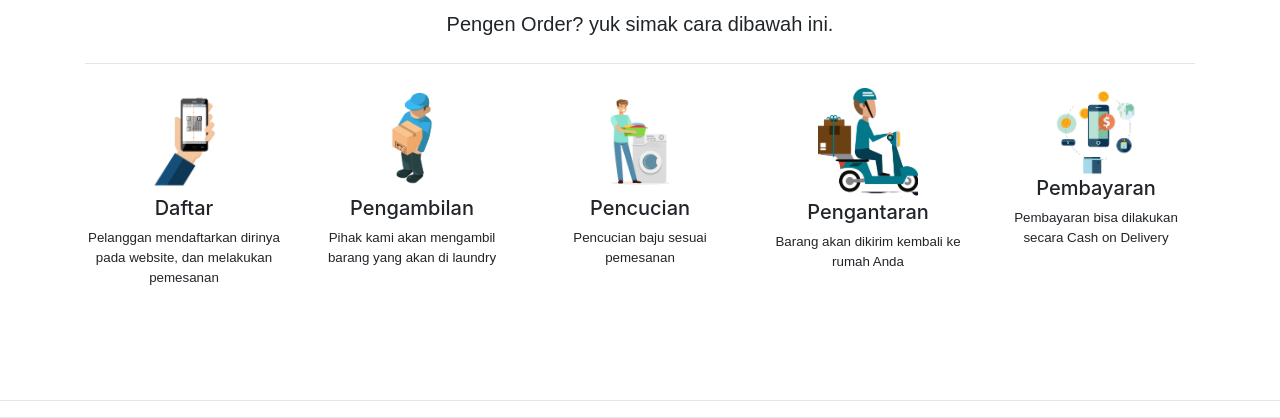
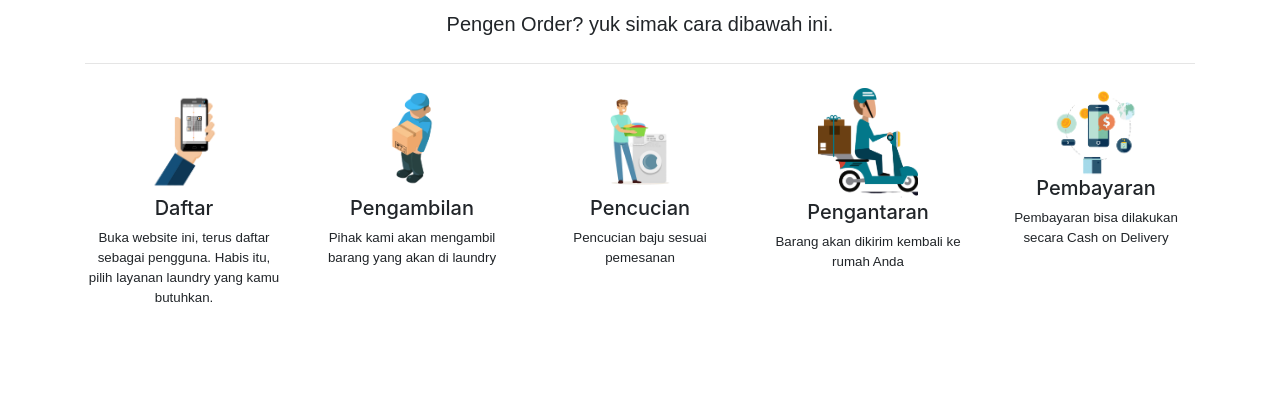
Before and after one commit to haikal5352/laundryu9, a PHP site: page /laundry/ in a window 1280 px wide. Shown: the part 883-1301 px from the top of the page. Run offline with PHP 8.4, Linux system fonts and the light colour scheme; data comes from the database, SQL or seed files in the repository; some libraries are stand-ins or nearby versions.

Commit message:
perubahan tutorial order no 1

```diff
--- a/index.php
+++ b/index.php
@@ -79,7 +79,7 @@ $rows = $pdo->getHarga();
                     <div class="col-sm text-center">
                         <img src="images/img3.png" width="135px">
                         <h5>Daftar</h5>
-                        <p>Pelanggan mendaftarkan dirinya pada website, dan melakukan pemesanan</p>
+                        <p>Buka website ini, terus daftar sebagai pengguna. Habis itu, pilih layanan laundry yang kamu butuhkan.</p>
                     </div>
                     <div class="col-sm text-center">
                         <img src="images/img4.png" width="100px">
```
